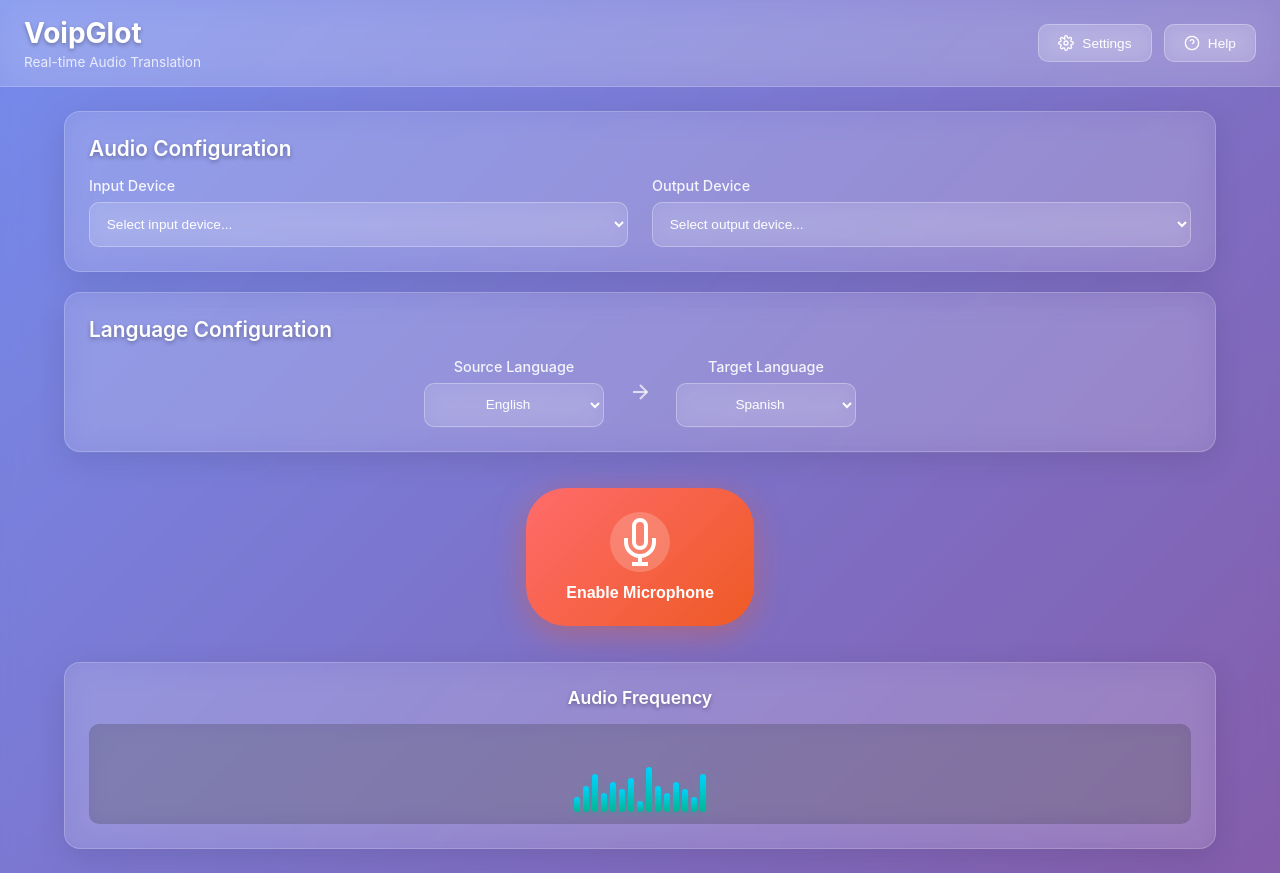
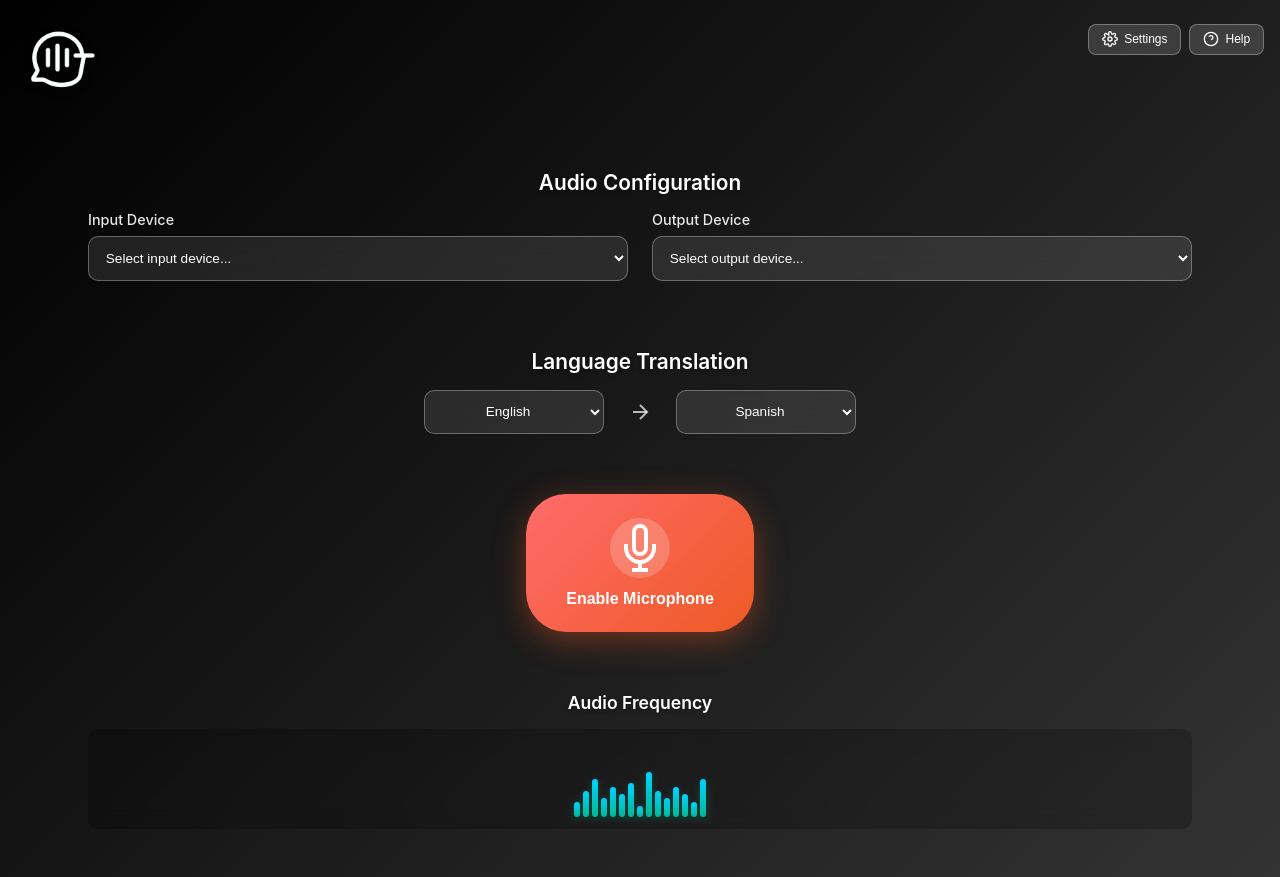
Before and after one commit to irakr/voipglot-win, a website built with Vite: page src/index.html in a window 1280 px wide. Built offline with nearby package versions, Linux system fonts and the light colour scheme.

Commit message:
UI: Replaced app title and subtitle with logo in header, updated section title to "Language Translation", and made various style adjustments for improved layout and aesthetics.

```diff
--- a/src/index.html
+++ b/src/index.html
@@ -11,8 +11,7 @@
         <!-- Header with Settings and Help -->
         <header class="header">
             <div class="header-left">
-                <h1 class="app-title">VoipGlot</h1>
-                <span class="app-subtitle">Real-time Audio Translation</span>
+                <img src="logo.png" alt="VOIPGLOT" class="app-logo">
             </div>
             <div class="header-right">
                 <button class="btn btn-secondary" id="settings-btn">
@@ -62,10 +61,9 @@
 
             <!-- Language Configuration -->
             <section class="config-section">
-                <h2 class="section-title">Language Configuration</h2>
+                <h2 class="section-title">Language Translation</h2>
                 <div class="language-config">
                     <div class="language-group">
-                        <label for="source-language" class="language-label">Source Language</label>
                         <select id="source-language" class="language-select">
                             <option value="en">English</option>
                             <option value="es">Spanish</option>
@@ -86,7 +84,6 @@
                         </svg>
                     </div>
                     <div class="language-group">
-                        <label for="target-language" class="language-label">Target Language</label>
                         <select id="target-language" class="language-select">
                             <option value="es">Spanish</option>
                             <option value="en">English</option>
--- a/src/styles.css
+++ b/src/styles.css
@@ -7,7 +7,7 @@
 
 body {
     font-family: -apple-system, BlinkMacSystemFont, 'Segoe UI', Roboto, Oxygen, Ubuntu, Cantarell, sans-serif;
-    background: linear-gradient(135deg, #667eea 0%, #764ba2 100%);
+    background: linear-gradient(135deg, #000000 0%, #333333 100%);
     min-height: 100vh;
     color: #333;
     overflow-x: hidden;
@@ -18,55 +18,44 @@ body {
     min-height: 100vh;
     display: flex;
     flex-direction: column;
-    background: rgba(255, 255, 255, 0.1);
-    backdrop-filter: blur(10px);
 }
 
 /* Header */
 .header {
     display: flex;
     justify-content: space-between;
-    align-items: center;
-    padding: 1rem 1.5rem;
-    background: rgba(255, 255, 255, 0.15);
-    backdrop-filter: blur(20px);
-    border-bottom: 1px solid rgba(255, 255, 255, 0.2);
+    align-items: flex-start;
+    padding: 1rem 1rem;
     flex-shrink: 0;
+    position: relative;
 }
 
 .header-left {
     display: flex;
-    flex-direction: column;
-    gap: 0.25rem;
+    align-items: center;
 }
 
-.app-title {
-    font-size: 1.75rem;
-    font-weight: 700;
-    color: white;
-    text-shadow: 0 2px 4px rgba(0, 0, 0, 0.3);
-}
-
-.app-subtitle {
-    font-size: 0.85rem;
-    color: rgba(255, 255, 255, 0.8);
-    font-weight: 400;
+.app-logo {
+    height: 90px;
+    width: auto;
+    filter: drop-shadow(0 2px 4px rgba(0, 0, 0, 0.3));
 }
 
 .header-right {
     display: flex;
-    gap: 0.75rem;
+    gap: 0.5rem;
+    margin-top: 0.5rem;
 }
 
 /* Buttons */
 .btn {
     display: flex;
     align-items: center;
-    gap: 0.5rem;
-    padding: 0.6rem 1.2rem;
+    gap: 0.4rem;
+    padding: 0.4rem 0.8rem;
     border: none;
-    border-radius: 10px;
-    font-size: 0.85rem;
+    border-radius: 8px;
+    font-size: 0.75rem;
     font-weight: 500;
     cursor: pointer;
     transition: all 0.3s ease;
@@ -105,12 +94,7 @@ body {
 
 /* Configuration Sections */
 .config-section {
-    background: rgba(255, 255, 255, 0.1);
-    backdrop-filter: blur(15px);
-    border-radius: 16px;
     padding: 1.5rem;
-    border: 1px solid rgba(255, 255, 255, 0.2);
-    box-shadow: 0 8px 32px rgba(0, 0, 0, 0.1);
 }
 
 .section-title {
@@ -119,6 +103,7 @@ body {
     color: white;
     margin-bottom: 1rem;
     text-shadow: 0 2px 4px rgba(0, 0, 0, 0.3);
+    text-align: center;
 }
 
 /* Device Configuration */
@@ -274,12 +259,7 @@ body {
 
 /* Visualizer Section */
 .visualizer-section {
-    background: rgba(255, 255, 255, 0.1);
-    backdrop-filter: blur(15px);
-    border-radius: 16px;
     padding: 1.5rem;
-    border: 1px solid rgba(255, 255, 255, 0.2);
-    box-shadow: 0 8px 32px rgba(0, 0, 0, 0.1);
 }
 
 .visualizer-title {
```
Also changed, not shown: src/logo.png (added).
